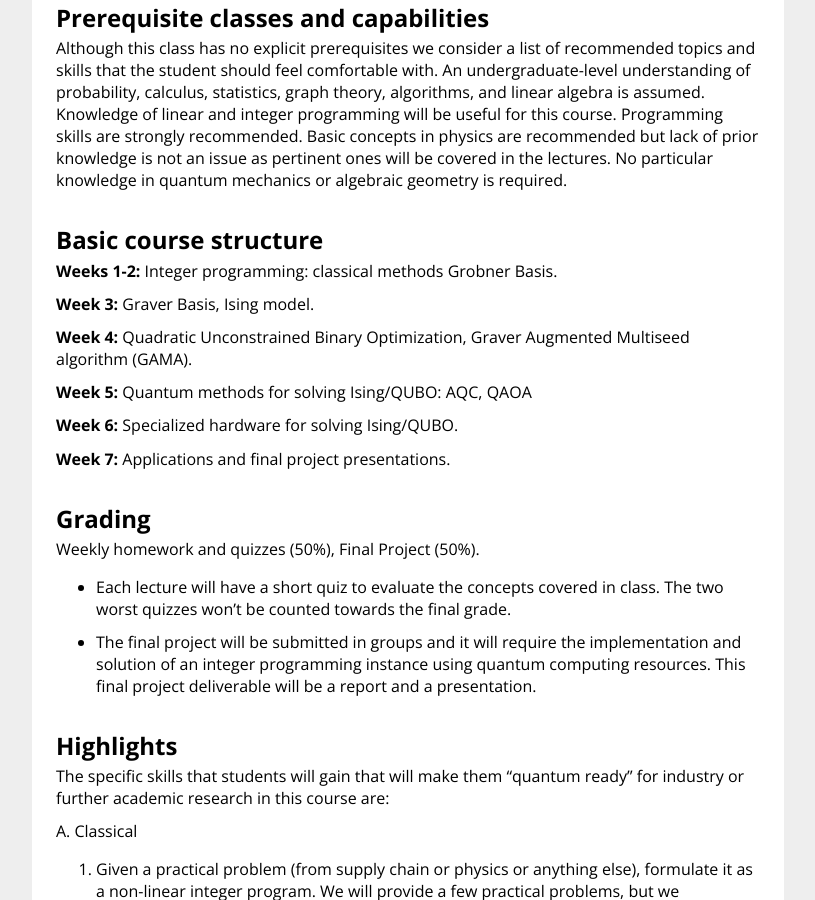
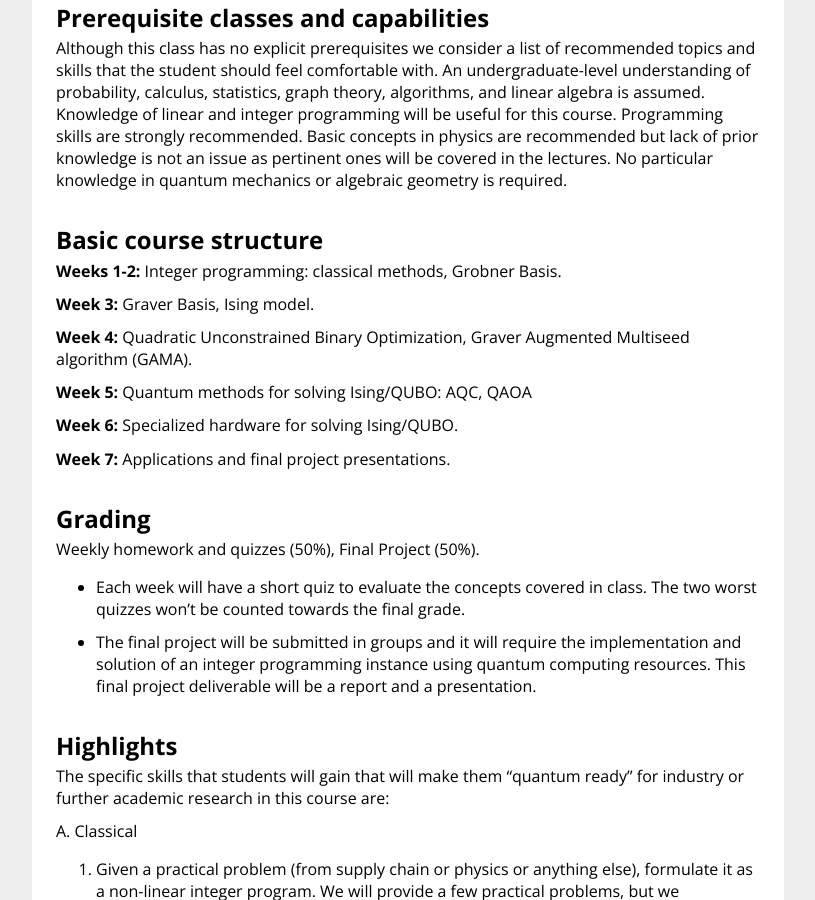
Before and after one commit to bernalde/QuIP, a Jekyll site: the page built from index.md, in a window 1280 px wide and 900 px high, scrolled down 973 px. Shown: the whole window, without its empty margins (232-1047 px from the left). Built offline with Jekyll 4.4.1, drawn with Linux system fonts in a browser that asks for light colours.

Commit message:
Update index.md

```diff
--- a/index.md
+++ b/index.md
@@ -43,7 +43,7 @@ No particular knowledge in quantum mechanics or algebraic geometry is required.
 
 ## Basic course structure
 
-**Weeks 1-2:** Integer programming: classical methods Grobner Basis.
+**Weeks 1-2:** Integer programming: classical methods, Grobner Basis.
 
 **Week 3:** Graver Basis, Ising model.
 
@@ -58,7 +58,7 @@ No particular knowledge in quantum mechanics or algebraic geometry is required.
 
 ## Grading
 Weekly homework and quizzes (50%), Final Project (50%).
-- Each lecture will have a short quiz to evaluate the concepts covered in class. The  two worst quizzes won't be counted towards the final grade.
+- Each week will have a short quiz to evaluate the concepts covered in class. The two worst quizzes won't be counted towards the final grade.
 - The final project will be submitted in groups and it will require the implementation and solution of an integer programming instance using quantum computing resources. This final project deliverable will be a report and a presentation.
 
 ## Highlights
```
